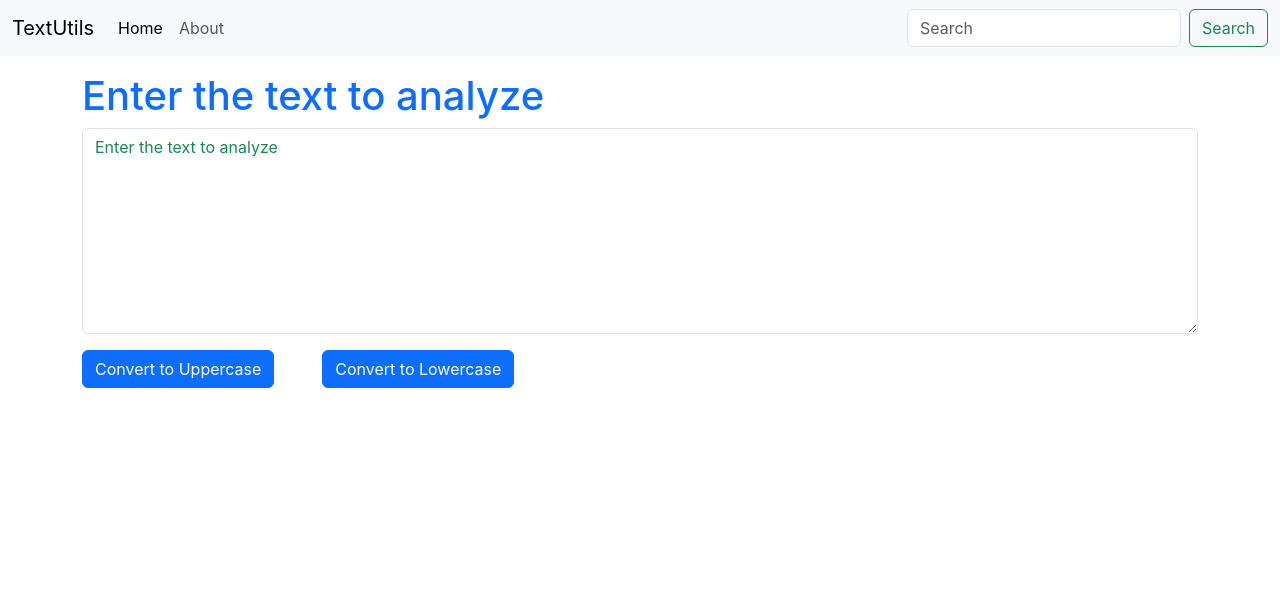
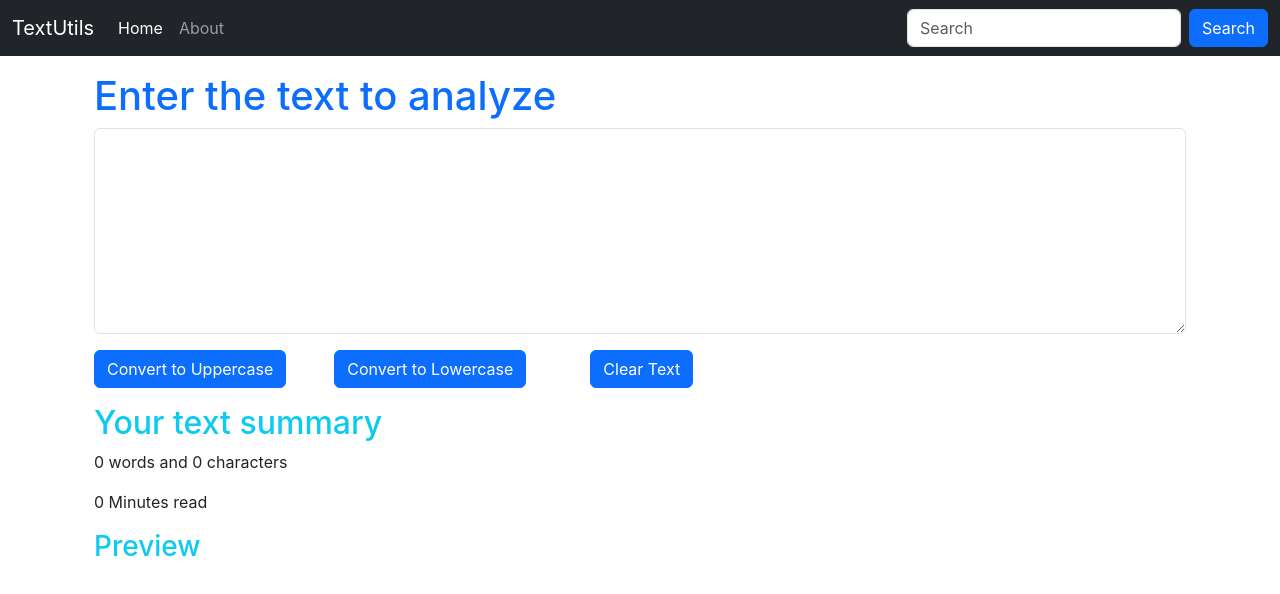
Before and after one commit to Aninhassain/textutils, a React (Create React App) app: page / in a window 1280 px wide. Shown: the top 594 px of the page. Built offline with nearby package versions, Linux system fonts and the light colour scheme.

Commit message:
feat:(ui) dark theme added to navbar. added new button viz. clear

```diff
--- a/src/components/Navbar.js
+++ b/src/components/Navbar.js
@@ -3,7 +3,7 @@ import PropTypes from 'prop-types'
 
 export default function Navbar(props) {
   return (
-    <nav className="navbar navbar-expand-lg navbar-light bg-body-tertiary">
+    <nav className="navbar navbar-expand-lg navbar-dark bg-dark">
     <div className="container-fluid">
       <a className="navbar-brand" href="#">{props.title}</a>
       <button className="navbar-toggler" type="button" data-bs-toggle="collapse" data-bs-target="#navbarSupportedContent" aria-controls="navbarSupportedContent" aria-expanded="false" aria-label="Toggle navigation">
@@ -21,7 +21,7 @@ export default function Navbar(props) {
         </ul>
         <form className="d-flex" role="search">
           <input className="form-control me-2" type="search" placeholder="Search" aria-label="Search" />
-          <button className="btn btn-outline-success" type="submit">Search</button>
+          <button className="btn btn-primary" type="submit">Search</button>
         </form>
       </div>
     </div>
--- a/src/components/TextForm.js
+++ b/src/components/TextForm.js
@@ -14,9 +14,14 @@ export default function TextForm(props) {
   const handleOnChange = (event) => {
     setText(event.target.value);
   }
-  const [text, setText] = useState('Enter the text to analyze');
+  const handleClearClick = () => {
+    setText('');
+  }
+
+  const [text, setText] = useState('');
   return (
-    <div>
+    <>
+    <div className='container'>
         <h1 className="text-primary">{props.heading}</h1>
     <div className="mb-3">
 
@@ -25,7 +30,17 @@ export default function TextForm(props) {
     </div>
     <button className="btn btn-primary" onClick={handleUpClick}>Convert to Uppercase</button>
     <button className="btn btn-primary mx-5" onClick={handlelowClick}>Convert to Lowercase</button>
+
+    <button className="btn btn-primary mx-3" onClick={handleClearClick}>Clear Text</button>
     </div>
+    <div className="container my-3 text-info">
+      <h2>Your text summary</h2>
+      <p className="text-dark"> {text.split(" ").length-1} words and {text.length} characters</p>
+      <p className="text-dark"> {0.008 * (text.split(" ").length-1)} Minutes read</p>
+      <h3> Preview </h3>
+      <p className="text-dark"> {text} </p>
+    </div>
+    </>
 
   )
 }
```
